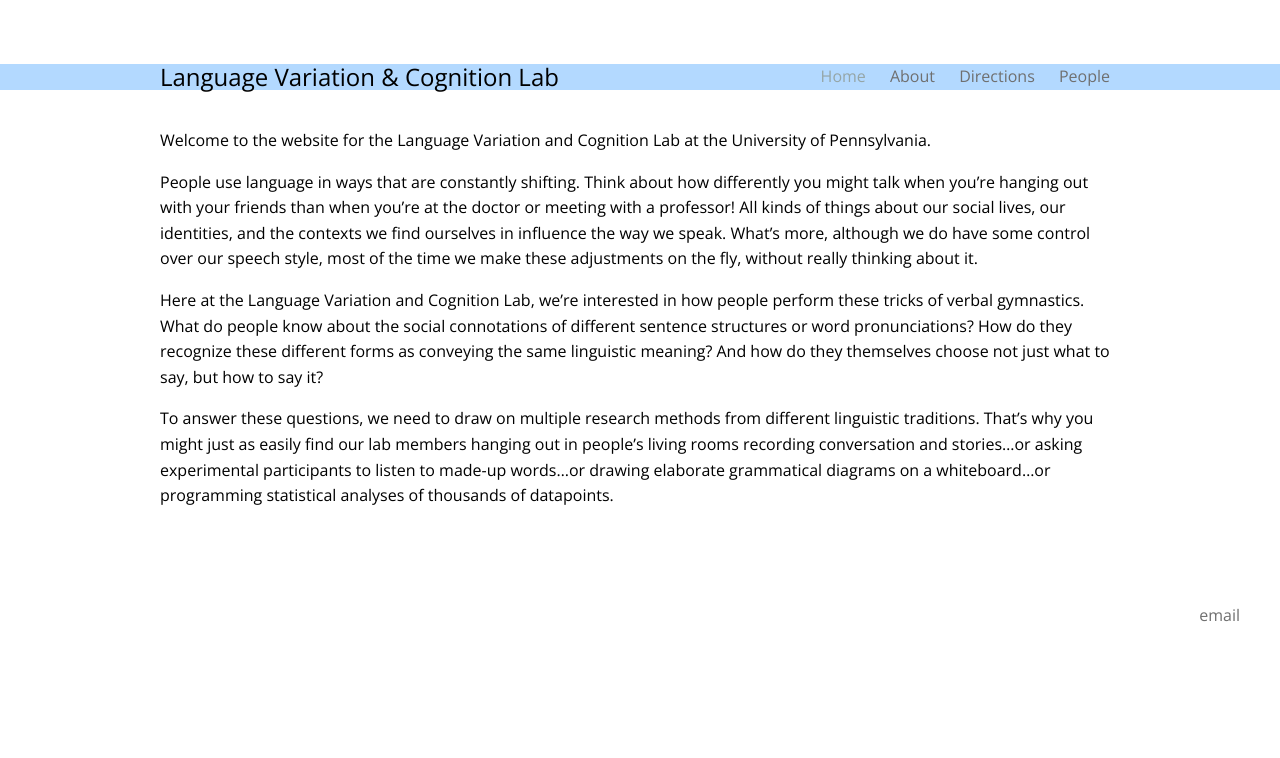
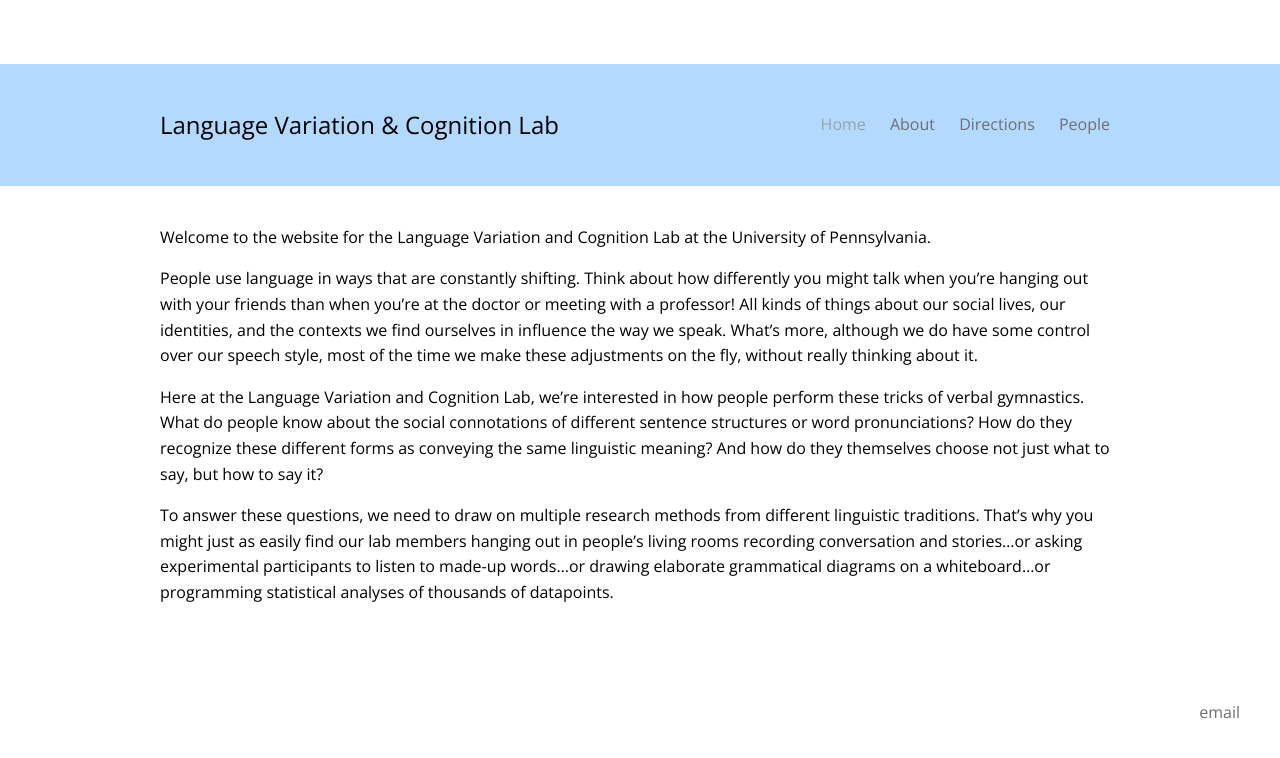
Before and after one commit to laceywade/TammingaLab.github.io, a Jekyll site: the page built from index.md, in a window 1280 px wide. Shown: the top 758 px of the page. Built offline with Jekyll 4.4.1, drawn with Linux system fonts in a browser that asks for light colours; some web fonts are replaced.

Commit message:
Update _layout.scss

```diff
--- a/_sass/_layout.scss
+++ b/_sass/_layout.scss
@@ -36,7 +36,7 @@ a:hover {
 header {
 	background: $header;
 	margin: 5% 0 0; /*set  header down a little from top*/
-	/*padding: 10px 0 10px 0; */
+	padding: 10px 0 10px 0;
 	/*max-width: $content-width;*/
 }
 
```
